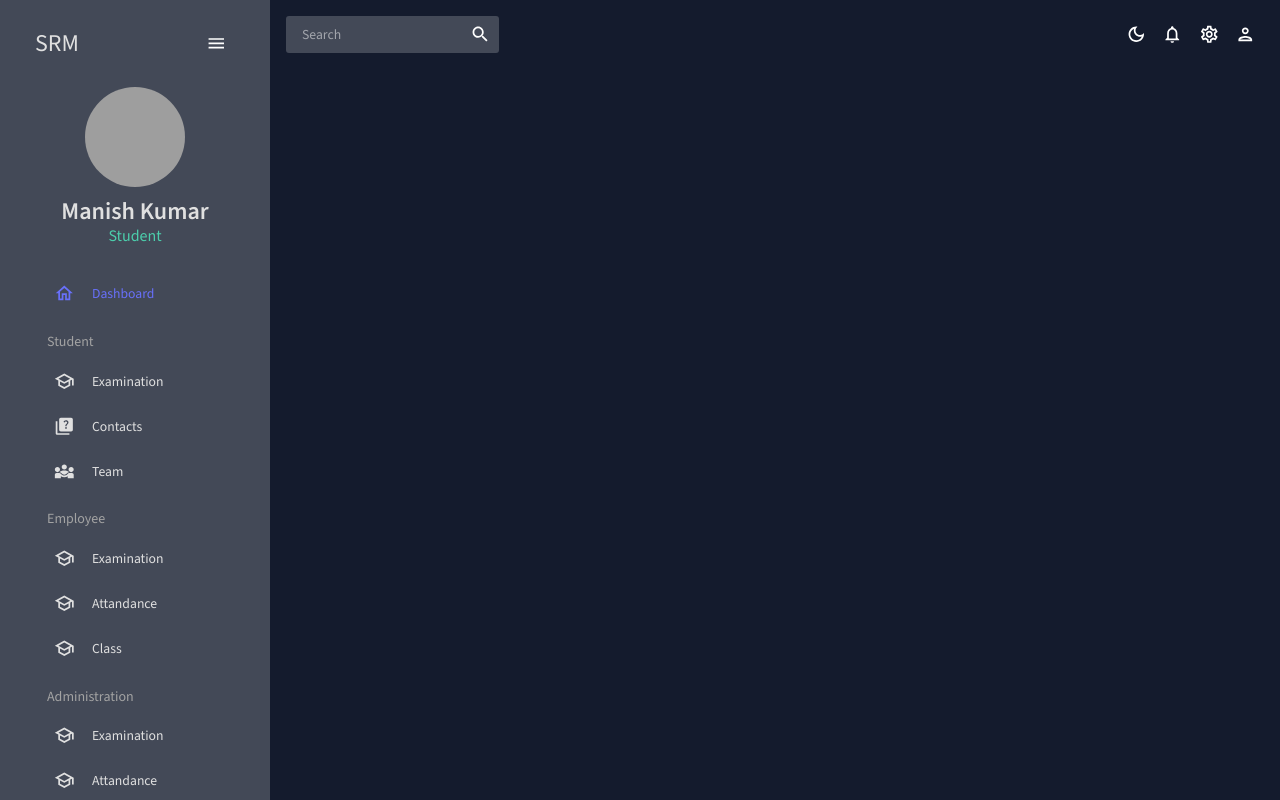
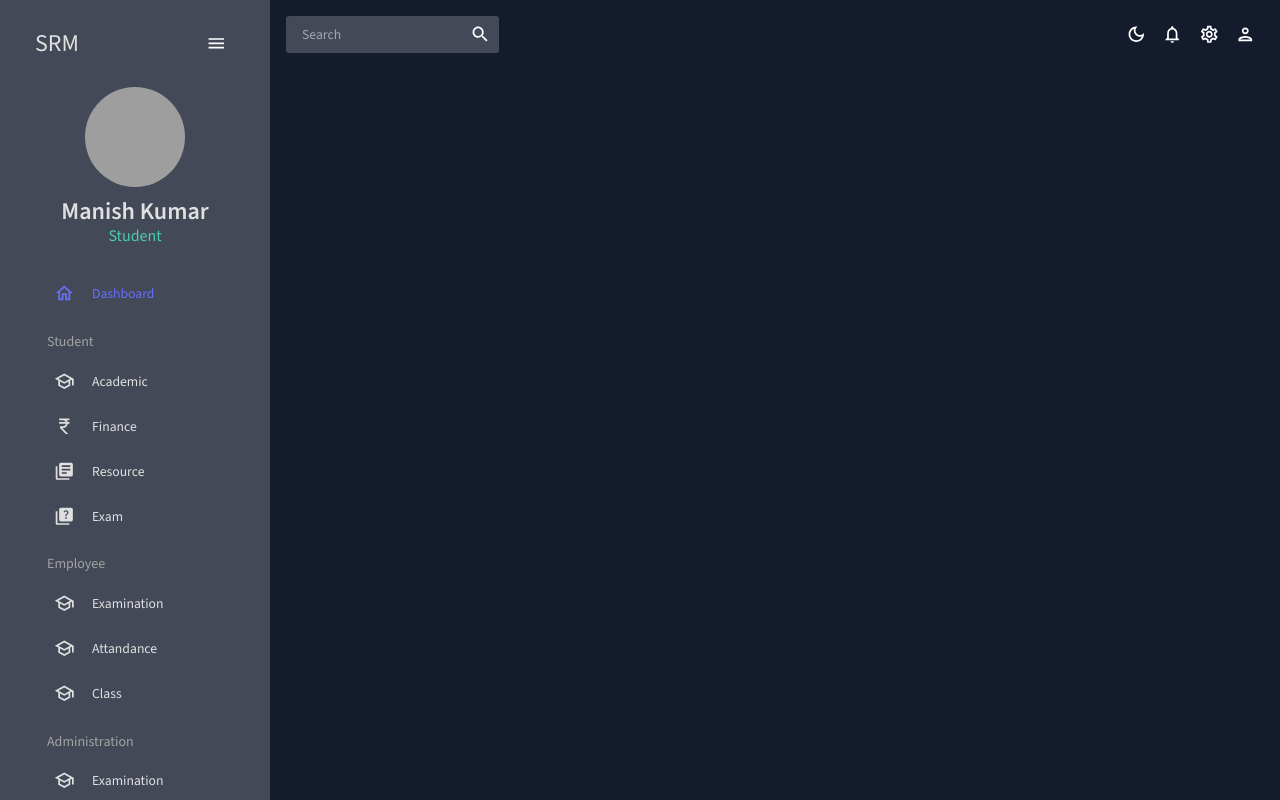
Before and after one commit to manish7479dlp/Dashboard, a React (Create React App) app: page / in a window 1280 px wide. Built offline with nearby package versions, Linux system fonts and the light colour scheme; grey boxes are pictures that could not be loaded.

Commit message:
add: subsection of student

```diff
--- a/src/assets/data.js
+++ b/src/assets/data.js
@@ -1,24 +1,31 @@
 import SchoolOutlinedIcon from "@mui/icons-material/SchoolOutlined";
 import QuizIcon from '@mui/icons-material/Quiz';
 import Diversity3Icon from '@mui/icons-material/Diversity3';
+import CurrencyRupeeIcon from '@mui/icons-material/CurrencyRupee';
+import LibraryBooksIcon from '@mui/icons-material/LibraryBooks';
 export  const DATA = [
   {
     title: "Student",
     subSection: [
       {
-        title: "Examination",
-        to:"/exam",
+        title: "Academic",
+        to:"/academic",
         icon: <SchoolOutlinedIcon />,
       },
       {
-        title: "Contacts",
-        to:"/contact",
-        icon: <QuizIcon />,
+        title: "Finance",
+        to:"/finance",
+        icon: <CurrencyRupeeIcon />,
       },
       {
-        title: "Team",
-        to:"/team",
-        icon: <Diversity3Icon />,
+        title: "Resource",
+        to:"/resources",
+        icon: <LibraryBooksIcon />,
+      },
+      {
+        title: "Exam",
+        to:"/exam",
+        icon: <QuizIcon />,
       },
     ],
   },
```
